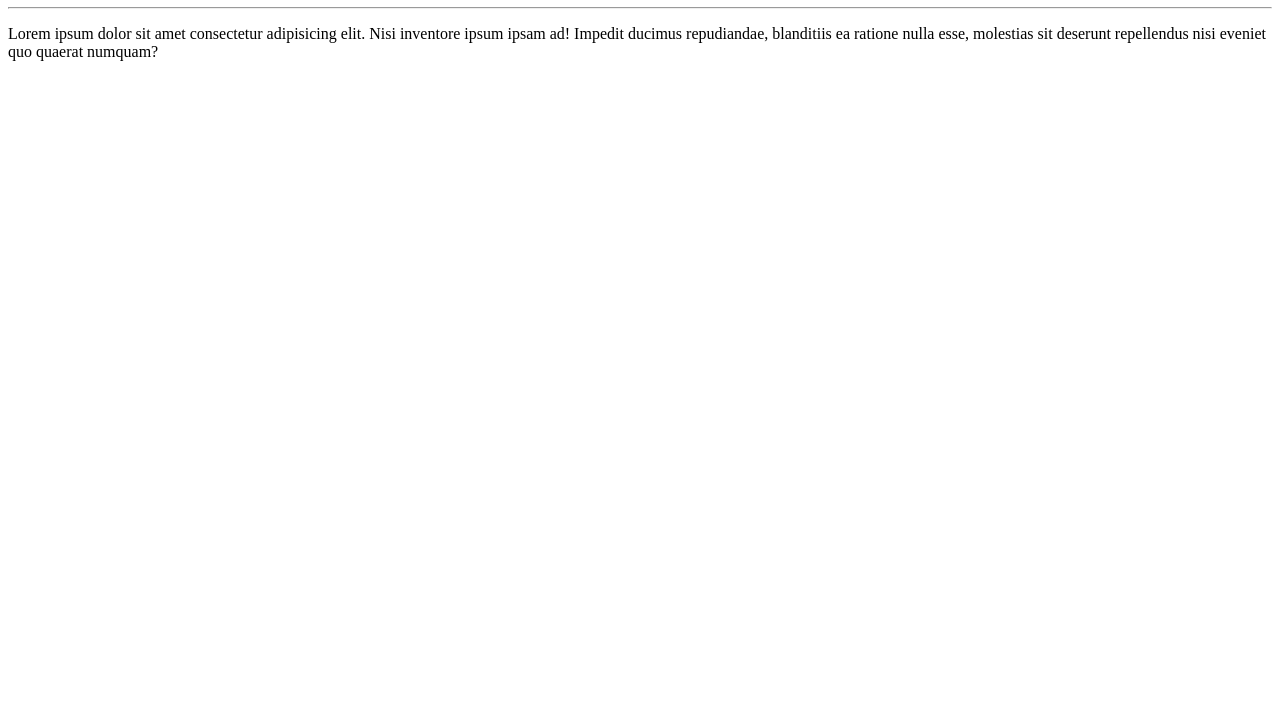
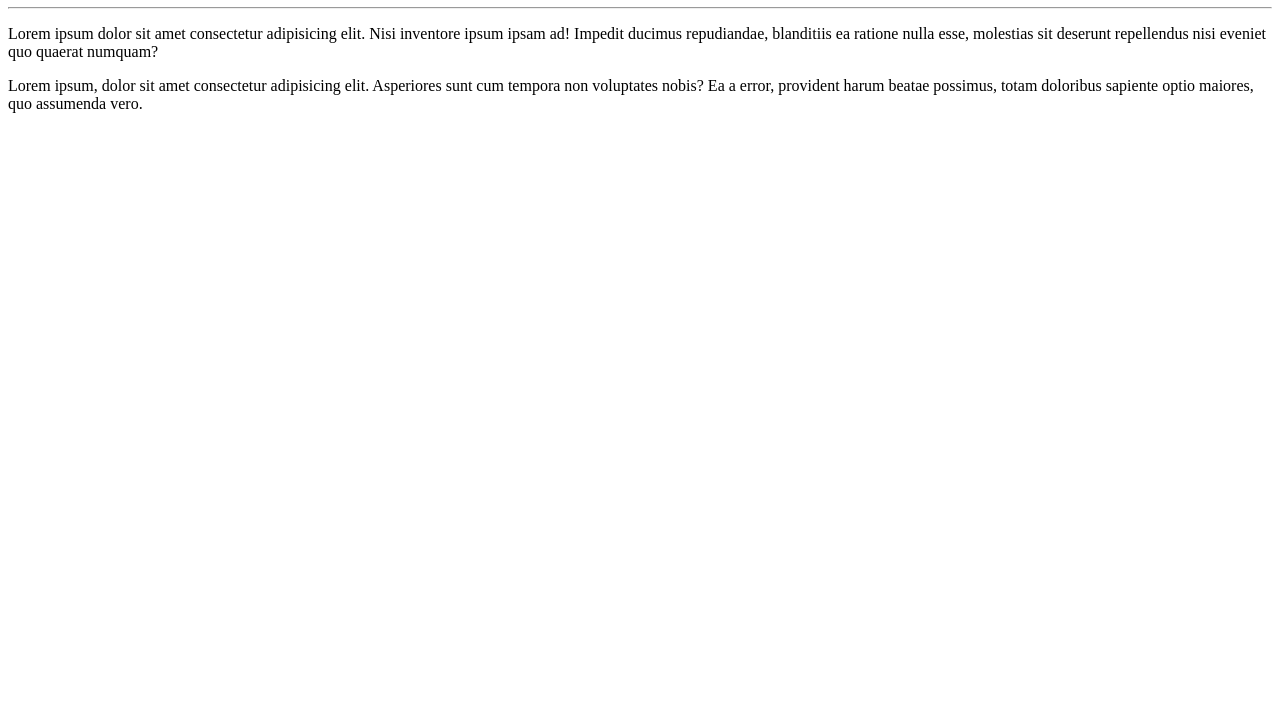
Before and after one commit to andersonado/Alpha-Test, a plain HTML site: page site-exemplo/index.html in a window 1280 px wide. Shown: the part 73-800 px from the top of the page. Drawn offline with Linux system fonts and the light colour scheme.

Commit message:
adicionei um parágrafo

```diff
--- a/site-exemplo/index.html
+++ b/site-exemplo/index.html
@@ -9,5 +9,6 @@
     <h1>Olá mundo</h1>
     <hr>
     <p>Lorem ipsum dolor sit amet consectetur adipisicing elit. Nisi inventore ipsum ipsam ad! Impedit ducimus repudiandae, blanditiis ea ratione nulla esse, molestias sit deserunt repellendus nisi eveniet quo quaerat numquam?</p>
+    <p>Lorem ipsum, dolor sit amet consectetur adipisicing elit. Asperiores sunt cum tempora non voluptates nobis? Ea a error, provident harum beatae possimus, totam doloribus sapiente optio maiores, quo assumenda vero.</p>
 </body>
 </html>
```
